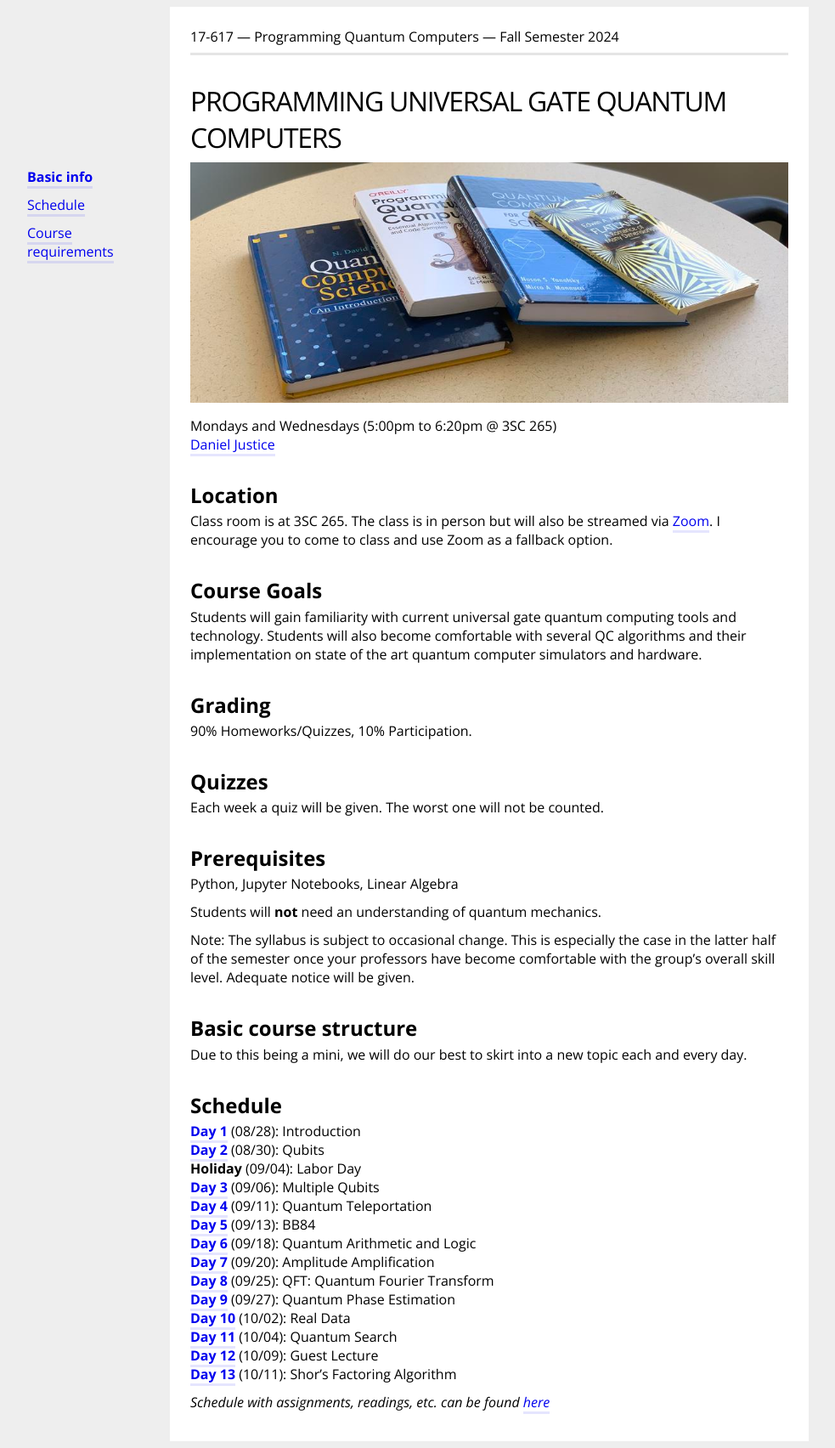
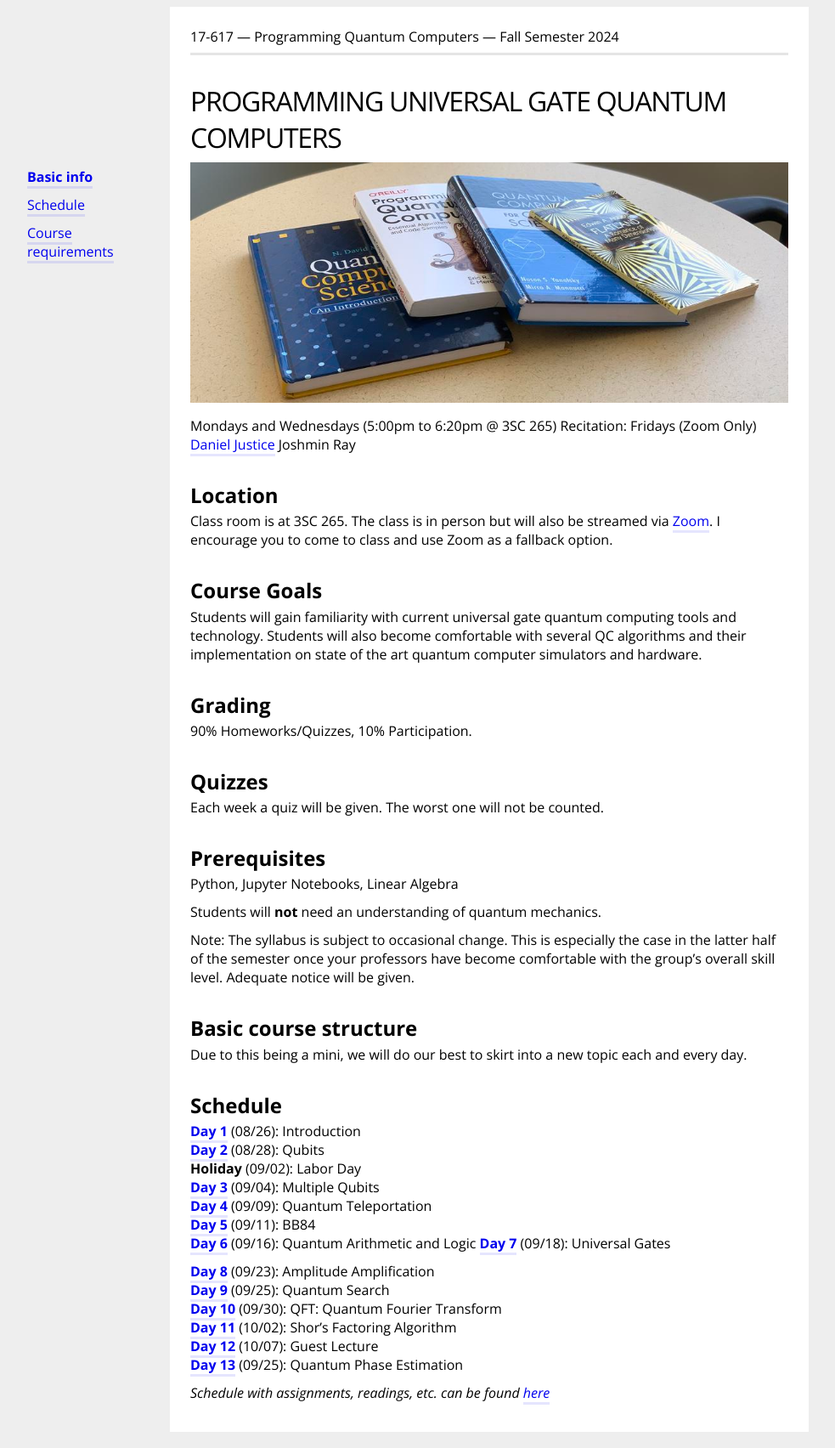
Before and after one commit to thequantumturtle/2024-Fall-QuantumIntro, a Jekyll site: the page built from index.md, in a window 1280 px wide. Shown: the whole page at 85% size, without its empty margins (64-1047 px from the left). Built offline with Jekyll 4.4.1, drawn with Linux system fonts in a browser that asks for light colours.

Commit message:
Update index.md

```diff
--- a/index.md
+++ b/index.md
@@ -9,7 +9,9 @@ menuPosition: 1
 <img src="{{ site.baseurl }}/style/books_header.jpg" width="100%">
 
 Mondays and Wednesdays (5:00pm to 6:20pm @ 3SC 265)
+Recitation: Fridays (Zoom Only)
 [Daniel Justice](https://thequantumturtle.github.io/)
+Joshmin Ray
 
 ## Location
 Class room is at 3SC 265. The class is in person but will also be streamed via [Zoom](https://cmu.zoom.us/j/98486345862?pwd=ZUp3V3FyRlB4TklYL2FxKzJ2eXFnZz09). I encourage you to come to class and use Zoom as a fallback option.
@@ -38,20 +40,22 @@ Due to this being a mini, we will do our best to skirt into a new topic each and
 
 
 ## Schedule
-[**Day 1**](syllabus/1-Introduction.html) (08/28): Introduction
-[**Day 2**](syllabus/2-One-Qbit.html) (08/30): Qubits
-**Holiday** (09/04): Labor Day
-[**Day 3**](syllabus/3-Multi-Qbits.html) (09/06): Multiple Qubits
-[**Day 4**](syllabus/4-Teleportation.html) (09/11): Quantum Teleportation
-[**Day 5**](syllabus/5-BB84.html) (09/13): BB84
-[**Day 6**](syllabus/6-Arithmetic.html) (09/18): Quantum Arithmetic and Logic
-[**Day 7**](syllabus/7-Amp-Amp.html) (09/20): Amplitude Amplification
-[**Day 8**](syllabus/8-QFT.html) (09/25): QFT: Quantum Fourier Transform
-[**Day 9**](syllabus/9-Quantum-Phase-Estimation.html) (09/27): Quantum Phase Estimation
-[**Day 10**](syllabus/10-Real-Data.html) (10/02): Real Data
-[**Day 11**](syllabus/11-Quantum-Search.html) (10/04): Quantum Search
-[**Day 12**](syllabus/12-Guest.html) (10/09): Guest Lecture
-[**Day 13**](syllabus/13-Shors.html) (10/11): Shor's Factoring Algorithm
+[**Day 1**](syllabus/1-Introduction.html) (08/26): Introduction
+[**Day 2**](syllabus/2-One-Qbit.html) (08/28): Qubits
+**Holiday** (09/02): Labor Day
+[**Day 3**](syllabus/3-Multi-Qbits.html) (09/04): Multiple Qubits
+[**Day 4**](syllabus/4-Teleportation.html) (09/09): Quantum Teleportation
+[**Day 5**](syllabus/5-BB84.html) (09/11): BB84
+[**Day 6**](syllabus/6-Arithmetic.html) (09/16): Quantum Arithmetic and Logic
+[**Day 7**](syllabus/7-Amp-Amp.html) (09/18): Universal Gates
+
+[**Day 8**](syllabus/7-Amp-Amp.html) (09/23): Amplitude Amplification
+[**Day 9**](syllabus/11-Quantum-Search.html) (09/25): Quantum Search
+[**Day 10**](syllabus/8-QFT.html) (09/30): QFT: Quantum Fourier Transform
+[**Day 11**](syllabus/13-Shors.html) (10/02): Shor's Factoring Algorithm
+[**Day 12**](syllabus/12-Guest.html) (10/07): Guest Lecture
+[**Day 13**](syllabus/9-Quantum-Phase-Estimation.html) (09/25): Quantum Phase Estimation
+
 
 
 *Schedule with assignments, readings, etc. can be found [here](schedule.html)*
```
